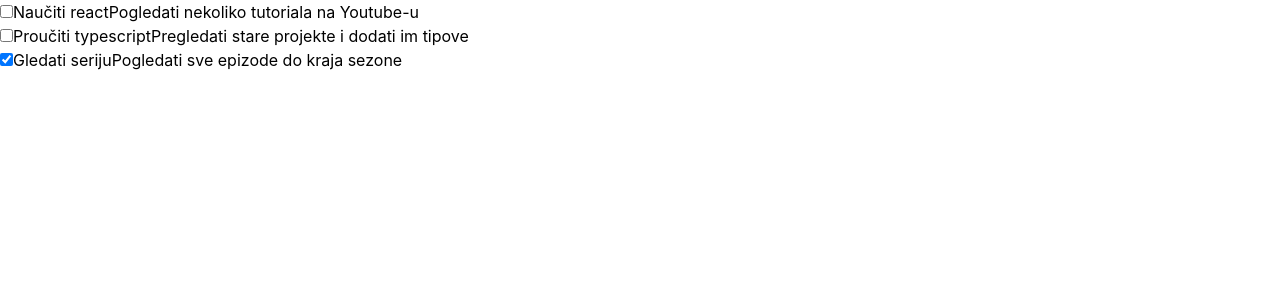
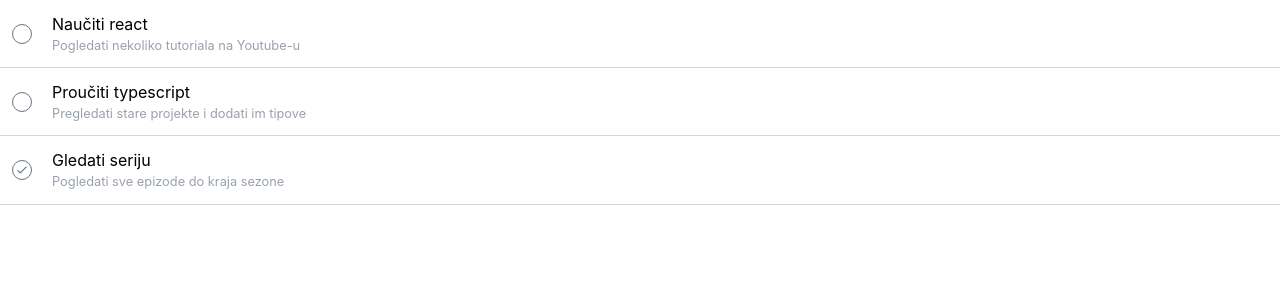
Before and after one commit to krunoslav-k/todoist-clone, a React (Vite) app: page / in a window 1280 px wide. Shown: the top 300 px of the page. Built offline with nearby package versions, Linux system fonts and the light colour scheme.

Commit message:
style: style TodoItem layout and custom checkbox

```diff
--- a/src/components/TodoItem.tsx
+++ b/src/components/TodoItem.tsx
@@ -7,15 +7,37 @@ interface TodoItemProps {
 
 export default function TodoItem({ todo, onToggleCompleted }: TodoItemProps) {
   return (
-    <div>
-      <label>
+    <div className="p-3 border-b-1 border-gray-300">
+      <label className="flex items-center justify-start">
         <input
           type="checkbox"
           checked={todo.completed}
           onChange={(e) => onToggleCompleted(todo.id, e.target.checked)}
+          className="hidden"
         />
-        <span>{todo.title}</span>
-        <span>{todo.description}</span>
+
+        <span className="w-5 h-5 rounded-full border border-gray-500 flex items-center justify-center mr-3">
+          <svg
+            className={`w-3.5 h-3.5 text-gray-500 transition-all duration-150  ${todo.completed ? "opacity-100 scale-100" : "opacity-0 scale-75 hover:opacity-50 hover:scale-100"}`}
+            fill="none"
+            stroke="currentColor"
+            strokeWidth="2.125"
+            viewBox="0 0 24 24"
+          >
+            <path
+              strokeLinecap="round"
+              strokeLinejoin="round"
+              d="M5 13l4 4L19 7"
+            />
+          </svg>
+        </span>
+
+        <div>
+          <span className="ml-2">{todo.title}</span>
+          <div className="ml-2 text-[0.8rem] text-gray-400">
+            {todo.description}
+          </div>
+        </div>
       </label>
     </div>
   );
```
